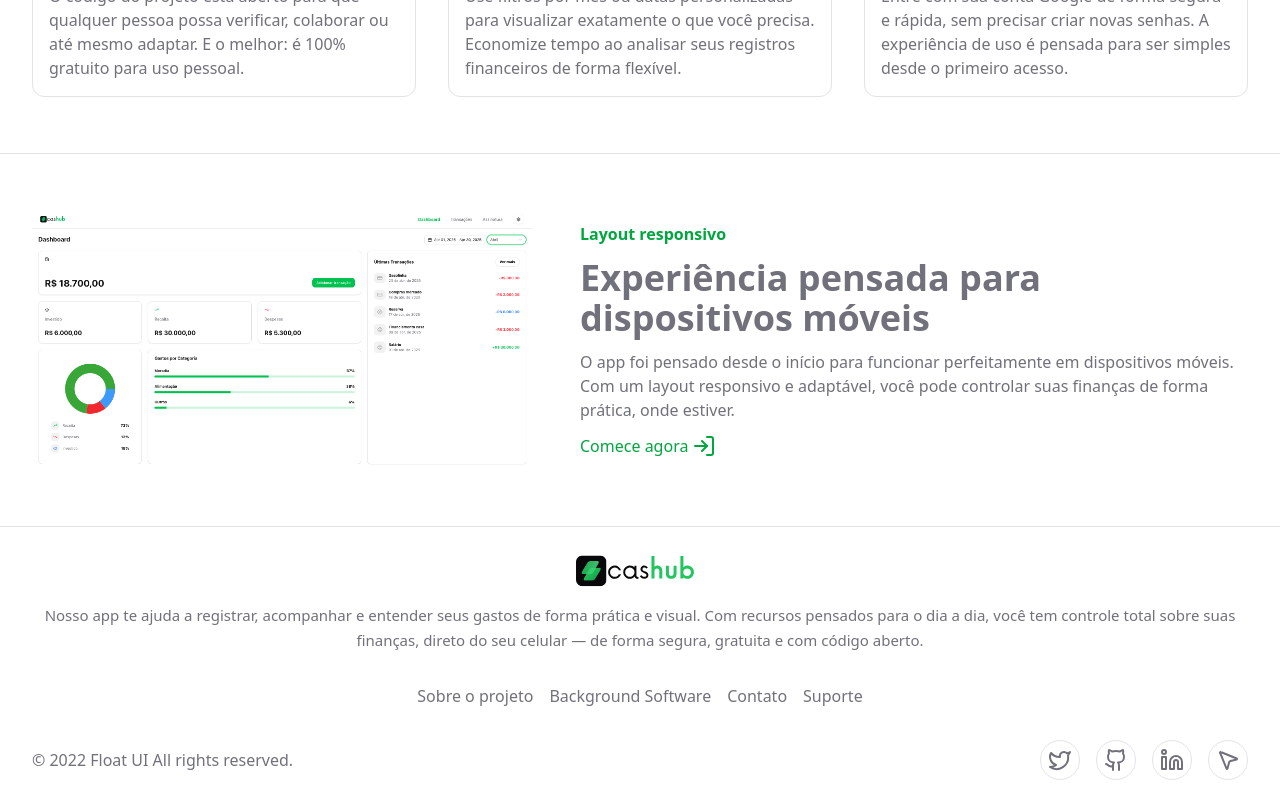
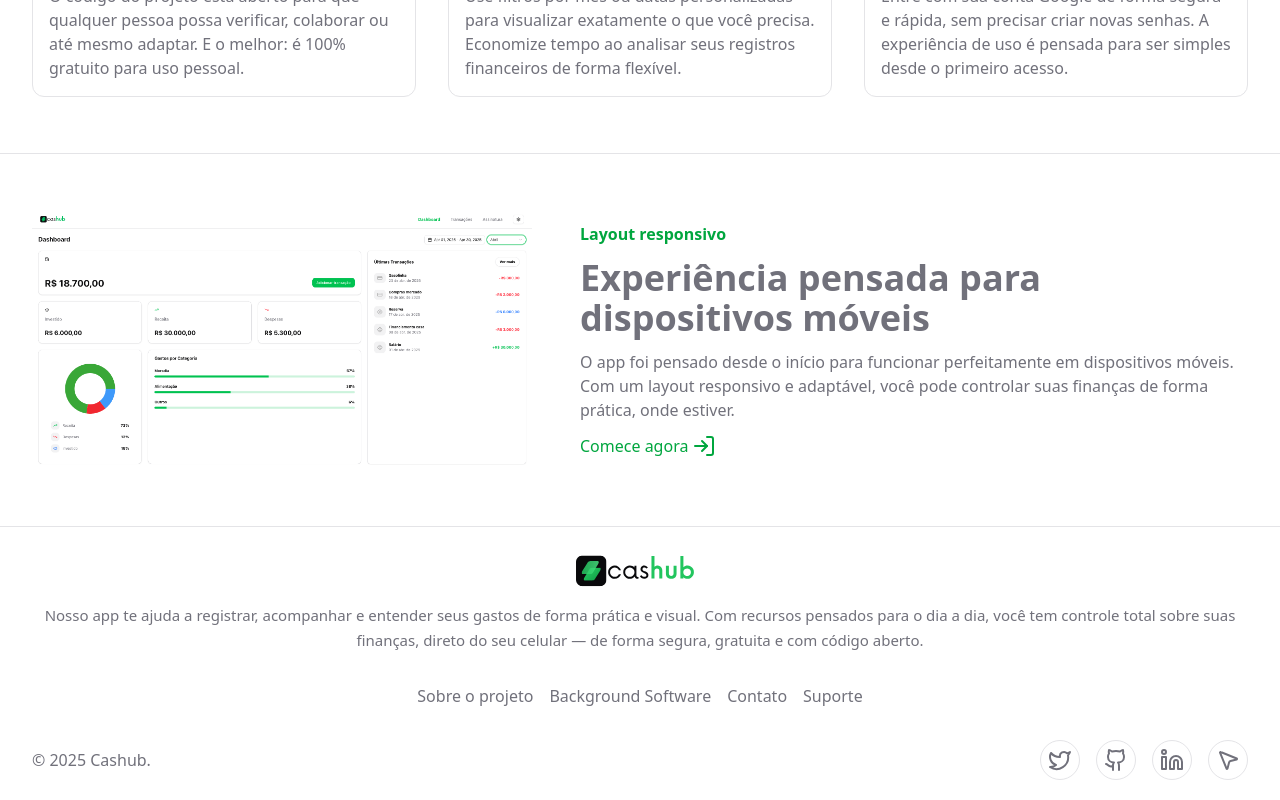
Before and after one commit to costajvsc/cashub, a Next.js app: page / in a window 1280 px wide. Shown: the part 2512-3312 px from the top of the page. Built offline with nearby package versions, Linux system fonts and the light colour scheme.

Commit message:
fix: change Footer description

```diff
--- a/src/components/home/foooter.tsx
+++ b/src/components/home/foooter.tsx
@@ -48,9 +48,7 @@ export function Footer() {
                 ))}
             </ul>
             <div className="mt-8 items-center justify-between sm:flex">
-                <div className="mt-4 sm:mt-0">
-                    &copy; 2022 Float UI All rights reserved.
-                </div>
+                <div className="mt-4 sm:mt-0">&copy; 2025 Cashub.</div>
                 <div className="mt-6 sm:mt-0">
                     <ul className="flex items-center space-x-4">
                         <li className="w-10 h-10 border rounded-full flex items-center justify-center">
```
